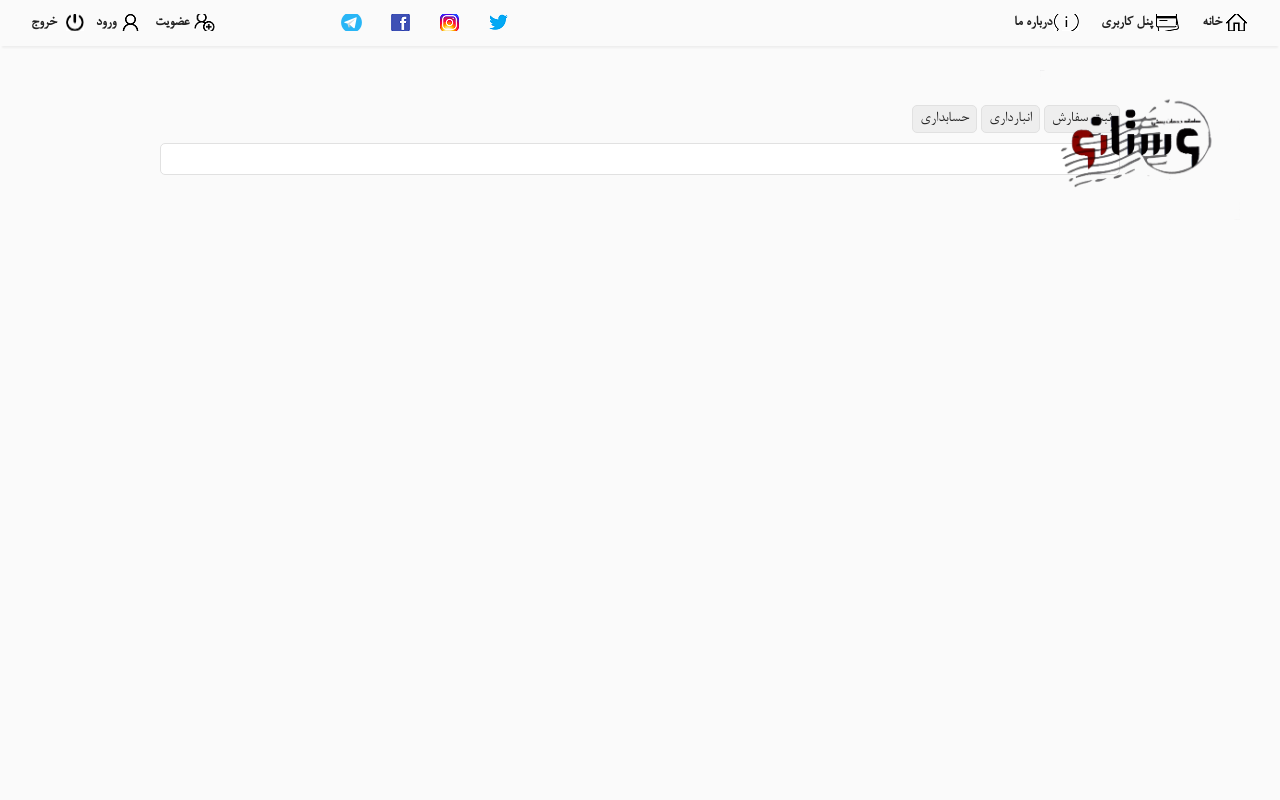
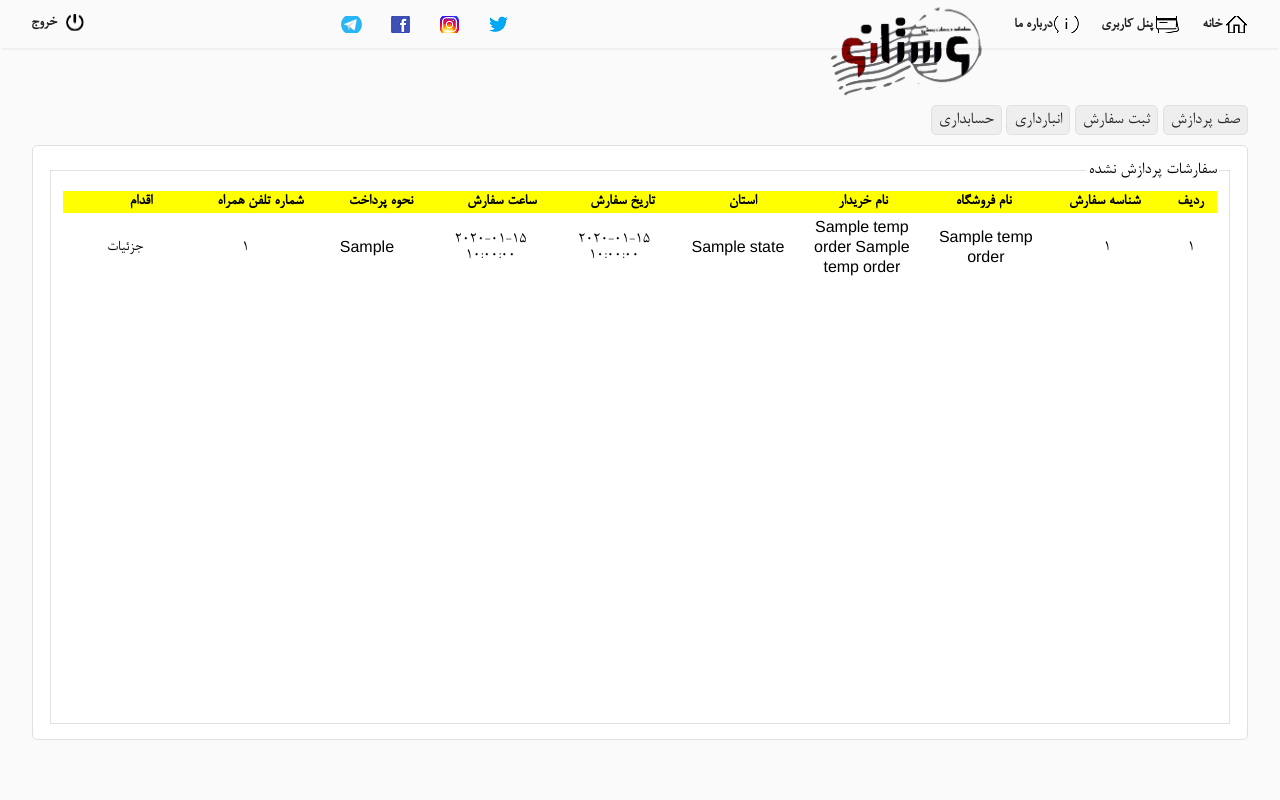
Before and after one commit to janantan/vestano, a Flask app: page /user-pannel/orderList in a window 1280 px wide. Run offline with Flask 2, Linux system fonts and the light colour scheme; the visitor is signed in with stand-in values (Sample User, id 1); one stand-in notice (Sample message) is shown; a database or web service that is not in the repository returns one stand-in record (values such as "Sample title").

```diff
--- a/static/css/vestano.css
+++ b/static/css/vestano.css
@@ -23,6 +23,7 @@ html {
     /*background: #fafafa;*/
     background: #fafafa;
     font-family: "BNazanin", Helvetica, Arial, sans-serif;
+    font-size: 18px;
     padding-top: 100px;
 }
 
@@ -120,7 +121,7 @@ a.button:active {
 }
 
 #inventory thead tr th {
-    width: 5vw;
+    width: 10vw;
     text-align: center;
 }
 
@@ -131,7 +132,8 @@ a.button:active {
 }
 
 #inventory tbody td {
-    width: 5vw;
+    width: 10vw;
+    height: 5vh;
     text-align: center;
 }
 
@@ -146,7 +148,7 @@ a.button:active {
 }
 
 #ordering tbody td {
-    width: 60vw;
+    width: 100vw;
 }
 
 #order-0 tbody {
@@ -171,13 +173,67 @@ a.button:active {
     height: 0;
 }
 
-#logo figure {
+#bg-img {
+    position:fixed;
+    top:0px;
+    left:0px;
+    width:100%;
+    height:100%;
+    opacity: 0.7;
+    z-index:-1;
+}
+
+#fp-login {
+    position:fixed;
+    top:17vh;
+    right:10vw;
+    width:18vw;
+    height:38vh;
+    background: none;
+    border: 2px solid gray;
+}
+
+#fp-register {
+    position:fixed;
+    top:12vh;
+    left:25vw;
+    width:45vw;
+}
+
+#fp-message {
+    position:fixed;
+    text-align: center;
+    top:14vh;
+    left:35vw;
+    width:25vw;
+}
+
+#username::placeholder {
+    color: black;
+}
+
+#password::placeholder {
+    color: black;
+}
+
+.close-box {
+    float: left;
+    text-decoration: none;
+}
+
+/*#logo figure {
     float: right;
     margin: 0;
     margin-left: 20px;
     position: fixed;
     top: 70px;
     right: 40px;
+}*/
+
+#logo figure {
+    position: fixed;
+    top: -40px;
+    right: 230px;
 }
 
 #first-statement figure {
@@ -212,7 +268,7 @@ a.button:active {
 }
 
 .container {
-    width: 960px;
+    width: 95vw;
     margin: 0 auto;
 }
 
--- /dev/null
+++ b/static/tips/notes.txt
@@ -0,0 +1 @@
+- To know methods, namespaces and types of a wsdl webservice, its enough to build a suds client and print it.
--- a/templates/includes/_navbar.html
+++ b/templates/includes/_navbar.html
@@ -4,6 +4,12 @@
     <!---<li><a class="navbar-link blog" href="/blog">وبلاگ</a></li>--->
     <li><a class="navbar-link expenses" href="/user-pannel/ordering">پنل کاربری</a></li>
     <li><a class="navbar-link about" href="/about">درباره ما</a></li>
+  </ul>
+
+  <ul>
+    <li>
+      {% include 'includes/_logo.html' %}
+    </li>
   </ul>
 
   <ul class="social">
@@ -16,8 +22,8 @@
   <div id="registration">
     <ul>
       <li><a class="navbar-link logout" href="/logout">خروج</a></li>
-      <li><a class="navbar-link login" href="/login">ورود</a></li>
-      <li><a class="navbar-link register" href="/register">عضویت</a></li>
+      <!--<li><a class="navbar-link login" href="/login">ورود</a></li>
+      <li><a class="navbar-link register" href="/register">عضویت</a></li>-->
       <li class="alert-welcome">{{session['message']}}</li>
     </ul>
   </div>
--- a/templates/includes/_ordering.html
+++ b/templates/includes/_ordering.html
@@ -10,9 +10,9 @@
               <legend>اطلاعات</legend>
               <div>
                 <label>سفارش دهنده</label>
-                <input id="first_name" type="text" name="first_name" placeholder="نام" required size="10" />
-                <input id="last_name" type="text" name="last_name" placeholder="نام خانوادگی" required size="10" />
-                <input id="cell_number" type="text" name="cell_number" placeholder="شماره موبایل"  size="10"/>
+                <input id="first_name" type="text" name="first_name" placeholder="نام" required />
+                <input id="last_name" type="text" name="last_name" placeholder="نام خانوادگی" required />
+                <input id="cell_number" type="text" name="cell_number" placeholder="شماره موبایل" />
               </div>
               <div>
                 <label>آدرس</label>
--- a/templates/includes/_tab.html
+++ b/templates/includes/_tab.html
@@ -1,4 +1,5 @@
 <div id="tab">
+	<a href="/user-pannel/orderList" class="button">صف پردازش</a>
 	<a href="/user-pannel/ordering" class="button">ثبت سفارش</a>
 	<a href="/user-pannel/inventory" class="button">انبارداری</a>
 	<a href="/user-pannel/accounting" class="button">حسابداری</a>
--- /dev/null
+++ b/templates/includes/_tempOrders.html
@@ -0,0 +1,76 @@
+<fieldset class="fieldset">
+	<legend>سفارشات پردازش نشده</legend>
+	<table id="inventory">
+		<thead>
+			<tr style="background: yellow;">
+				<th style="width: 50px;">
+					<span>ردیف</span>
+				</th>
+				<th>
+					<span>شناسه سفارش</span>
+				</th>
+				<th>
+					<span>نام فروشگاه</span>
+				</th>
+				<th>
+					<span>نام خریدار</span>
+				</th>
+				<th>
+					<span>استان</span>
+				</th>
+				<th>
+					<span>تاریخ سفارش</span>
+				</th>
+				<th>
+					<span>ساعت سفارش</span>
+				</th>
+				<th>
+					<span>نحوه پرداخت</span>
+				</th>
+				<th>
+					<span>شماره تلفن همراه</span>
+				</th>
+				<th>
+					<span>اقدام</span>
+				</th>
+				<th style="width: 15px;"></th>
+			</tr>
+		</thead>
+		<tbody>
+			{% for rec in temp_orders %}
+				<tr class="rows">
+					<td style="width: 50px;">
+						<span>{{loop.index}}</span>
+					</td>
+					<td>
+						<span>{{rec[0]}}</span>
+					</td>
+					<td>
+						<span>{{rec[1]}}</span>
+					</td>
+					<td>
+						<span>{{rec[2]}}</span>
+					</td>
+					<td>
+						<span>{{rec[3]}}</span>
+					</td>
+					<td>
+						<span>{{rec[4]}}</span>
+					</td>
+					<td>
+						<span>{{rec[5]}}</span>
+					</td>
+					<td>
+						<span>{{rec[6]}}</span>
+					</td>
+					<td>
+						<span>{{rec[7]}}</span>
+					</td>
+					<td>
+						<span>جزئیات</span>
+					</td>
+				</tr>
+			{% endfor %}
+		</tbody>
+	</table>
+</fieldset>
--- a/templates/layout.html
+++ b/templates/layout.html
@@ -16,7 +16,7 @@
             {% include 'includes/_navbar.html' %}
         </header>
 
-        {% include 'includes/_messages.html' %}
+        <!--{% include 'includes/_messages.html' %}-->
         {% block body %}{% endblock %}
 
         <!--{% include 'includes/_footer.html' %}-->
--- a/templates/user_pannel.html
+++ b/templates/user_pannel.html
@@ -8,7 +8,9 @@
     <main class="card" style="margin-top: 0;">
       <div id="login-form">
         <section>
-          {% if item == "ordering" %}
+          {% if item == "orderList" %}
+            {% include 'includes/_tempOrders.html' %}
+          {% elif item == "ordering" %}
             {% include 'includes/_ordering.html' %}
           {% elif item == "inventory" %}
             {% include 'includes/_inventory.html' %}
--- a/utils.py
+++ b/utils.py
@@ -1,3 +1,4 @@
+# -*- coding: utf-8 -*-
 from flask import Flask, render_template, flash, redirect, url_for, session, request, logging, jsonify
 import datetime
 import string
@@ -51,6 +52,15 @@ def exel(src):
     worksheet = workbook.sheet_by_index(0)
     return worksheet
 
+def temp_orders(cursor):
+    result = cursor.temp_orders.find()
+    temp = []
+    for r in result:
+        state_result = cursor.states.find_one({'Code': r['stateCode']})
+        temp.append((r['orderId'], r['vendorName'], r['registerFirstName']+' '+r['registerLastName'],
+        state_result['Name'],r['record_date'],r['record_time'], r['serviceType'], r['registerCellNumber']))
+    return temp
+
 def inventory(cursor):
     result = cursor.vestano_inventory.find()
     inventory = []
@@ -65,6 +75,23 @@ def accounting(cursor):
         #record.append((r['order_id'], r['parcel_code'], int(r['total_cost']), int(r['vestano_post_cost']), int(r['delivery_cost']), int(r['vat_tax']), r['record_datetime']))
         record.append((r['order_id'], int(r['total_cost']), int(r['vestano_post_cost']), r['record_datetime']))
     return record
+
+def typeOfServices(serviceType, payType):
+    if serviceType==1:
+        sType = u'پست پیشتاز'
+    elif serviceType==2:
+        stype = u'پست سفارشی'
+    elif serviceType==3:
+        sType = u'مطبئع'
+
+    if payType==88:
+        pType = u'ارسال رایگان'
+    elif payType==1:
+        pType = u'پرداخت در محل'
+    elif payType==2:
+        pType = u'پرداخت آنلاین'
+
+    return (sType, pType)
 
 def states(cursor):
     result = cursor.states.find()
@@ -110,6 +137,24 @@ def GetStates():
         states_list.append(client.dict(item))
     return states_list
 
+def test_temp_order(temp_order):
+    #print(type(temp_order['registerFirstName']))
+    client = Client(test_uri, cache=None)
+    #print(client)
+    products = client.factory.create('ns0:ProductsArray')
+    order = temp_order
+    order['username'] = 'babalou'
+    order['password'] = '123'
+    for i in range(len(temp_order['products'])):
+        products.Products.append(temp_order['products'][i])
+    order['products'] = products
+    print('**************')
+    print(order)
+    print('**************')
+    #print(json.dumps(order))
+    print('**************')
+    client.service.NewOrder(**order)
+
 def api_test():
     client = Client(test_uri, cache=None)
     client2 = Client(API_URI)
@@ -132,8 +177,9 @@ def api_test():
     print(ns11)
     #ns.User_Pass.append(param)
     #print(ns)
-    ns2.User.append(param)
-    #print(ns2)
+    for i in range (3):
+        ns2.User.append(param)
+    print(ns2)
     #entry_list.stringArray.append(param_list)
     #entry_list.stringArray.append(param)
     #print(entry_list)
@@ -147,7 +193,7 @@ def api_test():
 def SoapClient(order):
     #client = Client(API_URI, doctor=ImportDoctor(imp))
     client = Client(API_URI)
-    ns0 = client.factory.create('ns0:ArrayOfTempProducts')
+    products = client.factory.create('ns0:ArrayOfTempProducts')
 
     #Get Price
     price = client.service.GetDeliveryPrice(
@@ -184,15 +230,14 @@ def SoapClient(order):
         stuff = {
         'Id' : 716786,
         'Count' : 1,
-        'Discount' : 0
+        'DisCount' : 0
         }
-        products = ns0.TempProducts.append(stuff)
+        products.TempProducts.append(stuff)
         print(products)
         #print(bills)
         d_price = {
         'DeliveryPrice':price.PostDeliveryPrice,
-        'VatTax':price.VatTax,
-        'id':str(stuff_id)
+        'VatTax':price.VatTax
         }
         print(d_price)
 
@@ -215,25 +260,6 @@ def SoapClient(order):
 
     add_parcel_result = client.service.AddParcel(**param)
 
-    #add_parcel_result = client.service.AddParcel(username, password, products, order['cityCode'],
-        #order['serviceType'], order['payType'], order['firstName'], order['lastName'],
-        #order['address'], order['phoneNumber'], order['cellNumber'], order['postalCode'])
-
-    #add_parcel_result = client.service.AddParcel(
-        #username = username,
-        #password = password,
-        #productsId = products,
-        #cityCode = order['cityCode'],
-        #serviceType = order['serviceType'],
-        #payType = order['payType'],
-        #registerFirstName = order['firstName'],
-        #registerLastName = order['lastName'],
-        #registerAddress = order['address'],
-        #registerPhoneNumber = order['phoneNumber'],
-        #registerMobile = order['cellNumber'],
-        #registerPostalCode = order['postalCode']
-        #)
-
     parcel_code = {
     'ParcelCode': add_parcel_result.ParcelCode,
     'PostDeliveryPrice': add_parcel_result.PostDeliveryPrice,
@@ -245,7 +271,6 @@ def SoapClient(order):
     ans = {
     'DeliveryPrice':price.PostDeliveryPrice,
     'VatTax':price.VatTax,
-    'id':str(stuff_id),
     'parcel_code': parcel_code
     }
 
```
Also changed, not shown: api.py (+139 -20 lines), templates/home.html (+18 -3 lines), templates/includes/_fpLogin.html (added, +35 -0 lines), templates/includes/_fpMessage.html (added, +16 -0 lines), static/img/icon/login.png, static/img/icon/password.png (added), 1 other file.
